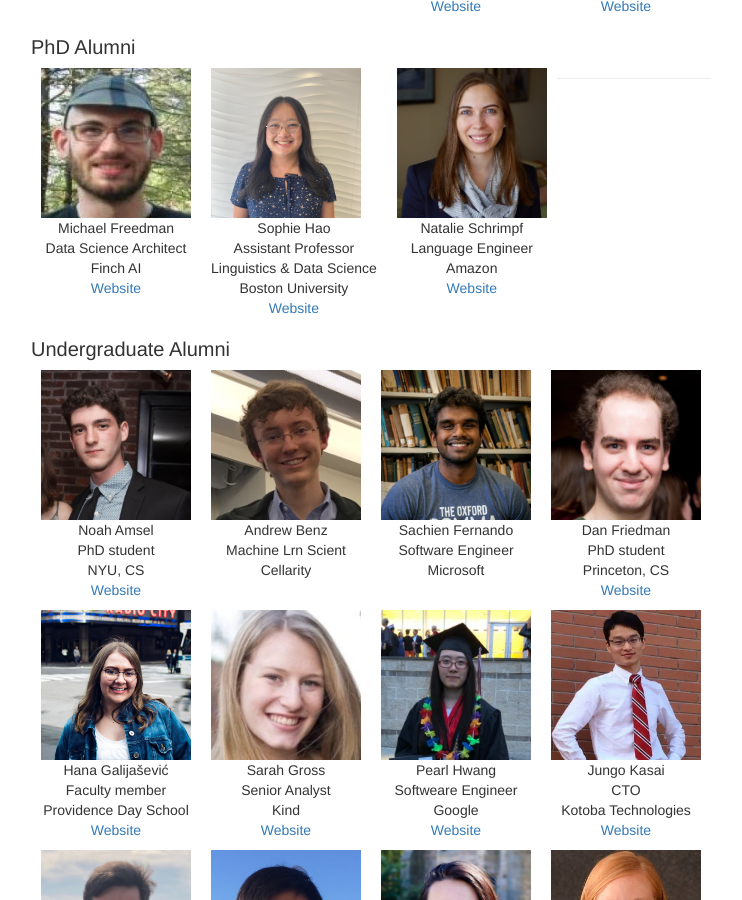
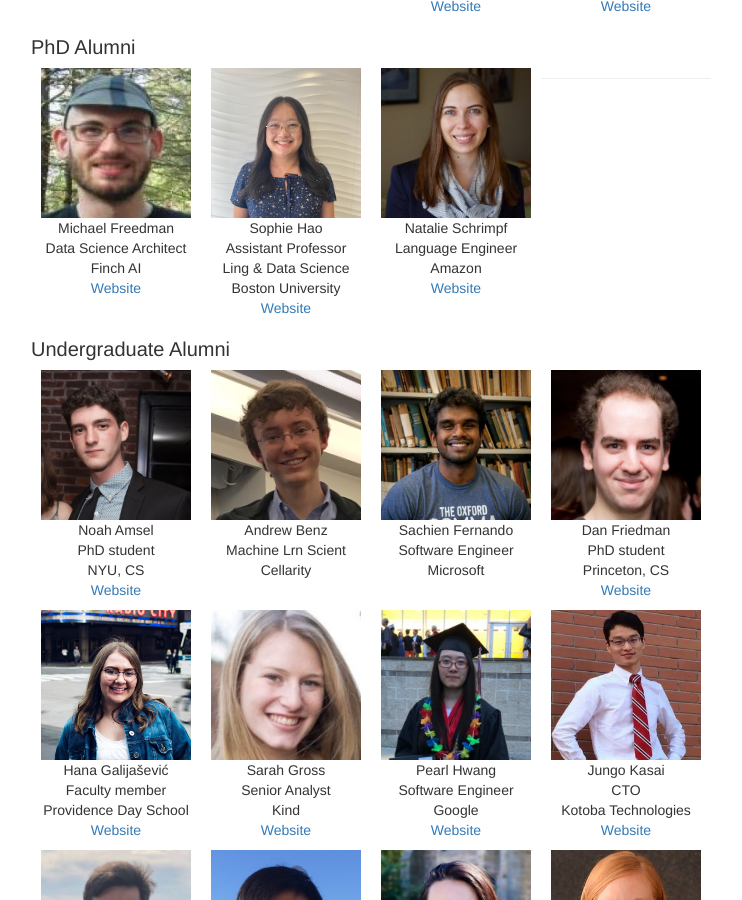
Before and after one commit to clay-lab/clay-lab.github.io, a Jekyll site: the page built from members.html, in a window 1280 px wide and 900 px high, scrolled down 2274 px. Shown: the whole window, without its empty margins (269-1011 px from the left). Built offline with Jekyll 4.4.1, drawn with Linux system fonts in a browser that asks for light colours.

Commit message:
fixed typos

```diff
--- a/_data/members.yml
+++ b/_data/members.yml
@@ -173,7 +173,7 @@ phd-alumni:
       email: sophie.hao@nyu.edu
       url: https://www.notaphonologist.com
       title : Assistant Professor
-      location: Linguistics & Data Science <BR> Boston University
+      location: Ling & Data Science <BR> Boston University
 
     - name : Natalie Schrimpf
       photo: /photos/natalie_profile.jpg
@@ -222,7 +222,7 @@ undergrad-alumni:
     - name : Pearl Hwang
       photo : /photos/pearl_profile.jpg
       url: https://www.linkedin.com/in/pinyu-hwang-16b014193/
-      title: Softweare Engineer
+      title: Software Engineer
       location: Google
 
     - name : Jungo Kasai
```
